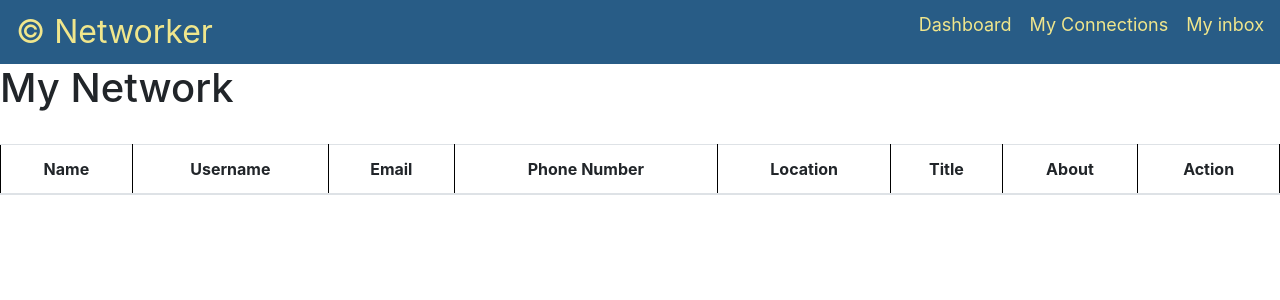
After one commit to aslamovamir/independent-study-project-networker, a Flask app: page /my_network in a window 1280 px wide. The commit adds this page. Shown: the top 300 px of the page. Run offline with Flask 2, Linux system fonts and the light colour scheme; lists and menus that the app fills with data are empty.

Commit message:
my network implemented listing all the users

```diff
--- a/source/app.py
+++ b/source/app.py
@@ -372,6 +372,23 @@ def review_applications():
     return render_template('review_applications.html', jobs=jobsPosted)
 
 
+@app.route('/my_network', methods=['POST', 'GET'])
+def my_network():
+    global LoggedUser
+
+    # get all the users except for the logged user
+    users: list[User] = []
+    try:
+        users = UserDBActions.GetAllUsersOffUser(userId=LoggedUser.Id)
+        if users == None:
+            users = []
+    except Exception as e:
+        MenuHelper.DisplayErrorException(exception=e, errorSource='my_network/GetAllUsersOffUser')
+
+    return render_template('my_network.html', users=users)
+
+
+
 @app.route('/about')
 def about():
     return render_template('about.html')
--- /dev/null
+++ b/source/templates/my_network.html
@@ -0,0 +1,59 @@
+<!doctype html>
+<html>
+    <head>
+        <meta name="viewpoint" content="width=device-width, initial-scale=1.0" />
+        <link rel="stylesheet" type="text/css" href="{{ url_for('static', filename='css/index.css') }}" />
+        <link rel="stylesheet" href="https://cdn.jsdelivr.net/npm/bootstrap@4.3.1/dist/css/bootstrap.min.css"
+         integrity="sha384-ggOyR0iXCbMQv3Xipma34MD+dH/1fQ784/j6cY/iJTQUOhcWr7x9JvoRxT2MZw1T" crossorigin="anonymous">
+         <!-- <link href="https://cdn.jsdelivr.net/npm/bootstrap@5.0.2/dist/css/bootstrap.min.css" rel="stylesheet"> -->
+        <Title>Networker: My Network</Title>
+    </head>
+    <body>
+        <nav class="navbar">
+            <div class="logo">© Networker</div>
+            <ul class="nav-links">
+                <div class="menu">
+                    <li><a href="{{ url_for('dashboard') }}">Dashboard</a></li>
+                    <li><a href="{{ url_for('dashboard') }}">My Connections</a></li>
+                    <li><a href="{{ url_for('dashboard') }}">My inbox</a></li>
+                </div>
+            </ul>
+        </nav>
+        <div>
+            <h1>My Network</h1>
+            <div class="bs-example col-md-26">
+                <br />
+                <table class="table table-hover">
+                    <thead>
+                        <tr>
+                            <th>Name</th>
+                            <th>Username</th>
+                            <th>Email</th>
+                            <th>Phone Number</th>
+                            <th>Location</th>
+                            <th>Title</th>
+                            <th>About</th>
+                            <th>Action</th>
+                        </tr>
+                    </thead>
+                    <tbody>
+                        {% for user in users %}
+                        <form action='my_network' method="POST">
+                            <tr>
+                                <td>{{ user.LastName }}, {{ user.FirstName }}</td>
+                                <td>{{ user.Username }}</td>
+                                <td>{{ user.Email }}</td>
+                                <td>{{ user.Profile.PhoneNumber }}</td>
+                                <td>{{ user.Profile.Location }}</td>
+                                <td>{{ user.Profile.Title }}</td>
+                                <td>{{ user.Profile.About }}</td>
+                                <td><button type="submit button" value="{{ user.Id }}" name="connBtn" class="submit btn btn-primary">Connect</button></td>
+                            </tr>
+                        </form>
+                        {% endfor %}
+                    </tbody>
+                </table>
+            </div>
+        </div>
+    </body>
+</html>
```
Also changed, not shown: source/backend/database/UserDBActions.py (+19 -0 lines), source/templates/dashboard.html (+4 -3 lines).
